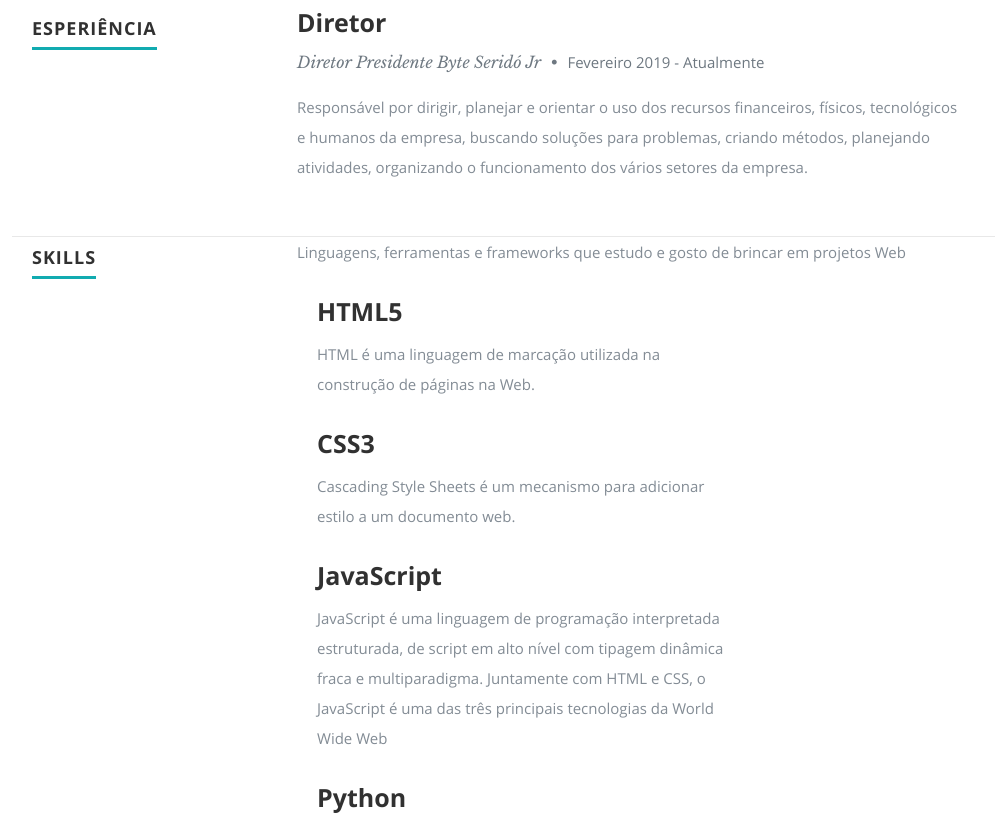
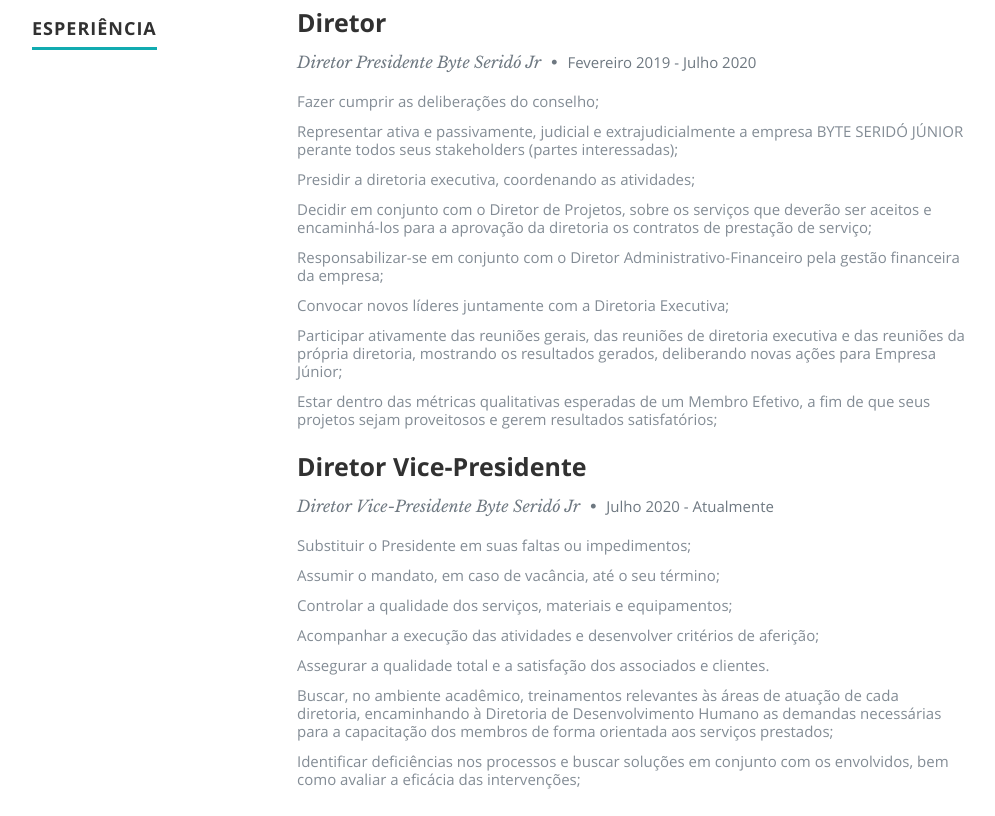
Before and after one commit to higornobrega/higornobrega.github.io, a plain HTML site: page index.html in a window 1280 px wide. Shown: the part 1860-2676 px from the top of the page, without its empty margins (98-1093 px from the left). Drawn offline with nearby package versions, Linux system fonts and the light colour scheme.

Commit message:
Otimização

```diff
--- a/index.html
+++ b/index.html
@@ -1,43 +1,33 @@
 <!DOCTYPE html>
-<!--[if lt IE 8 ]><html class="no-js ie ie7" lang="en"> <![endif]-->
-<!--[if IE 8 ]><html class="no-js ie ie8" lang="en"> <![endif]-->
-<!--[if (gte IE 8)|!(IE)]><!-->
-<html class="no-js" lang="en">
-<!--<![endif]-->
+
+<html class="no-js" lang="pt-br">
 
 <head>
 
-   <!--- Basic Page Needs
-   ================================================== -->
+
    <meta charset="utf-8">
    <title>Higor Nóbrega</title>
    <meta name="description" content="">
    <meta name="author" content="">
 
-   <!-- Mobile Specific Metas
-   ================================================== -->
+
    <meta name="viewport" content="width=device-width, initial-scale=1, maximum-scale=1">
 
-   <!-- CSS
-    ================================================== -->
+
    <link rel="stylesheet" href="css/default.css">
    <link rel="stylesheet" href="css/layout.css">
    <link rel="stylesheet" href="css/media-queries.css">
    <link rel="stylesheet" href="css/magnific-popup.css">
 
-   <!-- Script
-   ================================================== -->
+
    <script src="js/modernizr.js"></script>
 
-   <!-- Favicons
-	================================================== -->
 
 </head>
 
 <body>
 
-   <!-- Header
-   ================================================== -->
+
    <header id="home">
 
       <nav id="nav-wrap">
@@ -50,10 +40,8 @@
             <li><a class="smoothscroll" href="#about">Quem sou eu</a></li>
             <li><a class="smoothscroll" href="#resume">Formações & Esperiências</a></li>
             <li><a class="smoothscroll" href="#portfolio">Projetos</a></li>
-         </ul> <!-- end #nav -->
-
-      </nav> <!-- end #nav-wrap -->
-
+         </ul>
+      </nav>
       <div class="row banner">
          <div class="banner-text">
             <h1 class="responsive-headline">Higor Nóbrega</h1>
@@ -74,9 +62,7 @@
          <a class="smoothscroll" href="#about"><i class="icon-down-circle"></i></a>
       </p>
 
-   </header> <!-- Header End -->
-
-
+   </header>
    <!-- About Section
    ================================================== -->
    <section id="about">
@@ -94,10 +80,10 @@
             <h2>Sobre mim</h2>
 
             <p>Graduando em Bacharel em Sistemas de Informação pela Universidade Federal do Rio Grande do Norte.
-               Atualmente Diretor-Presidente da Empresa Júnior Byte Seridó Jr, Bolsista do Programa de Educação
-               Tutorial e vinculado aos Laboratórios de Inteligência Computacional Aplicada aos Negócios (labican.org)
-               e de Banco de Dados e Engenharia de Software (LABENS) na Universidade Federal do Rio Grande do Norte,
-               Centro de Ensino Superior do Seridó, Caicó, RN.
+               Fundador eatual Diretor Vice-Presidente da Empresa Júnior Byte Seridó Jr, Bolsista do Programa de
+               EducaçãoTutorial e vinculado aos Laboratórios de Inteligência Computacional Aplicada aos Negócios
+               (labican.org) na Universidade Federal do Rio Grande do Norte, Centro de Ensino Superior do Seridó,
+               Caicó, RN.
             </p>
 
             <div class="row">
@@ -110,10 +96,12 @@
                      <span>Caicó - RN<br>
                      </span>
                      <ul class="social">
-                     <li><a href="https://api.whatsapp.com/send?1=pt_BR&phone=5584999508731"><i class="fa fa-mobile-phone"></i> (84)99950-8731</a></li>
-                     <li><a href="mailto:higorst.nobrega@gmail.com?subject=Questions" title=""><i class="fa fa-envelope"></i> higorst.nobrega@gmail.com</a></li>
-                     <!--<a href="mailto:someone@example.com?subject=Questions&body=Write here if you have questions" title="" >Perguntas aqui</a>-->
-                  </ul>
+                        <li><a href="https://api.whatsapp.com/send?1=pt_BR&phone=5584999508731"><i
+                                 class="fa fa-mobile-phone"></i> (84)99950-8731</a></li>
+                        <li><a href="mailto:higorst.nobrega@gmail.com?subject=Questions" title=""><i
+                                 class="fa fa-envelope"></i> higorst.nobrega@gmail.com</a></li>
+                        <!--<a href="mailto:someone@example.com?subject=Questions&body=Write here if you have questions" title="" >Perguntas aqui</a>-->
+                     </ul>
                   </p>
 
                </div>
@@ -195,19 +183,65 @@
 
                      <h3>Diretor</h3>
                      <p class="info">Diretor Presidente Byte Seridó Jr <span>&bull;</span> <em class="date">Fevereiro
-                           2019 - Atualmente</em></p>
+                           2019 - Julho 2020</em></p>
 
-                     <p>
-                        Responsável por dirigir, planejar e orientar o uso dos recursos financeiros, físicos,
-                        tecnológicos e humanos
-                        da empresa, buscando soluções para problemas, criando métodos, planejando atividades,
-                        organizando o
-                        funcionamento dos vários setores da empresa.
-                     </p>
+                     <ul>
+                        <li>
+                           Fazer cumprir as deliberações do conselho;
+                        </li>
+                        <li>Representar ativa e passivamente, judicial e extrajudicialmente a empresa BYTE
+                           SERIDÓ JÚNIOR perante todos seus stakeholders (partes interessadas);
+                        </li>
+                        <li>Presidir a diretoria executiva, coordenando as atividades;</li>
+                        <li>Decidir em conjunto com o Diretor de Projetos, sobre os serviços que deverão ser
+                           aceitos e encaminhá-los para a aprovação da diretoria os contratos de prestação de
+                           serviço;</li>
+                        <li>Responsabilizar-se em conjunto com o Diretor Administrativo-Financeiro pela
+                           gestão financeira da empresa;</li>
+                        <li>Convocar novos líderes juntamente com a Diretoria Executiva;</li>
+                        <li>Participar ativamente das reuniões gerais, das reuniões de diretoria
+                           executiva e das reuniões da própria diretoria, mostrando os resultados
+
+                           gerados, deliberando novas ações para Empresa Júnior;</li>
+                        <li>Estar dentro das métricas qualitativas esperadas de um Membro Efetivo, a fim de
+                           que seus projetos sejam proveitosos e gerem resultados satisfatórios;</li>
+                     </ul>
 
                   </div>
 
-               </div> <!-- item end -->
+               </div>
+
+
+
+            </div>
+            <div class="nine columns main-col">
+
+               <div class="row item">
+
+                  <div class="twelve columns">
+
+                     <h3>Diretor Vice-Presidente</h3>
+                     <p class="info">Diretor Vice-Presidente Byte Seridó Jr <span>&bull;</span> <em class="date">Julho
+                           2020 - Atualmente</em></p>
+
+                     <ul>
+                        <li>Substituir o Presidente em suas faltas ou impedimentos;</li>
+                        <li>Assumir o mandato, em caso de vacância, até o seu término;</li>
+                        <li>Controlar a qualidade dos serviços, materiais e equipamentos;</li>
+                        <li>Acompanhar a execução das atividades e desenvolver critérios de aferição;</li>
+                        <li>Assegurar a qualidade total e a satisfação dos associados e clientes.</li>
+                        <li>Buscar, no ambiente acadêmico, treinamentos relevantes às áreas de atuação de
+                           cada diretoria, encaminhando à Diretoria de Desenvolvimento Humano as demandas
+                           necessárias para a capacitação dos membros de forma orientada aos serviços
+                           prestados;</li>
+                        <li>Identificar deficiências nos processos e buscar soluções em conjunto com os
+                           envolvidos, bem como avaliar a eficácia das intervenções;</li>
+                     </ul>
+
+                  </div>
+
+               </div>
+
 
 
             </div> <!-- main-col end -->
@@ -263,7 +297,9 @@
                         <h3>JavaScript </h3>
 
                         <p>
-                           JavaScript é uma linguagem de programação interpretada estruturada, de script em alto nível com tipagem dinâmica fraca e multiparadigma. Juntamente com HTML e CSS, o JavaScript é uma das três principais tecnologias da World Wide Web
+                           JavaScript é uma linguagem de programação interpretada estruturada, de script em alto nível
+                           com tipagem dinâmica fraca e multiparadigma. Juntamente com HTML e CSS, o JavaScript é uma
+                           das três principais tecnologias da World Wide Web
                         </p>
 
                      </div>
@@ -276,7 +312,9 @@
                         <h3>Python </h3>
 
                         <p>
-                           Python é uma linguagem de programação de alto nível, interpretada, de script, imperativa, orientada a objetos, funcional, de tipagem dinâmica e forte. Em projetos Web é geralmente usada no Back End</p>
+                           Python é uma linguagem de programação de alto nível, interpretada, de script, imperativa,
+                           orientada a objetos, funcional, de tipagem dinâmica e forte. Em projetos Web é geralmente
+                           usada no Back End</p>
 
                      </div>
 
@@ -288,7 +326,8 @@
                         <h3>Django </h3>
 
                         <p>
-                           Django é um framework para desenvolvimento rápido para web, escrito em Python, que utiliza o padrão model-template-view.
+                           Django é um framework para desenvolvimento rápido para web, escrito em Python, que utiliza o
+                           padrão model-template-view.
                      </div>
 
                   </div> <!-- item end -->
@@ -299,7 +338,8 @@
                         <h3>React </h3>
 
                         <p>
-                           O React é uma biblioteca JavaScript de código aberto com foco em criar interfaces de usuário em páginas web.
+                           O React é uma biblioteca JavaScript de código aberto com foco em criar interfaces de usuário
+                           em páginas web.
                      </div>
 
                   </div> <!-- item end -->
@@ -311,7 +351,9 @@
                         <h3>React Native </h3>
 
                         <p>
-                           React Native é uma biblioteca Javascript criada pelo Facebook. É usada para desenvolver aplicativos para os sistemas Android e IOS de forma nativa.                     </div>
+                           React Native é uma biblioteca Javascript criada pelo Facebook. É usada para desenvolver
+                           aplicativos para os sistemas Android e IOS de forma nativa.
+                     </div>
 
                   </div> <!-- item end -->
 
@@ -494,7 +536,9 @@
    <!-- Java Script
    ================================================== -->
    <script src="http://ajax.googleapis.com/ajax/libs/jquery/1.10.2/jquery.min.js"></script>
-   <script>window.jQuery || document.write('<script src="js/jquery-1.10.2.min.js"><\/script>')</script>
+   <script>
+      window.jQuery || document.write('<script src="js/jquery-1.10.2.min.js"><\/script>')
+   </script>
    <script type="text/javascript" src="js/jquery-migrate-1.2.1.min.js"></script>
 
    <script src="js/jquery.flexslider.js"></script>
```
